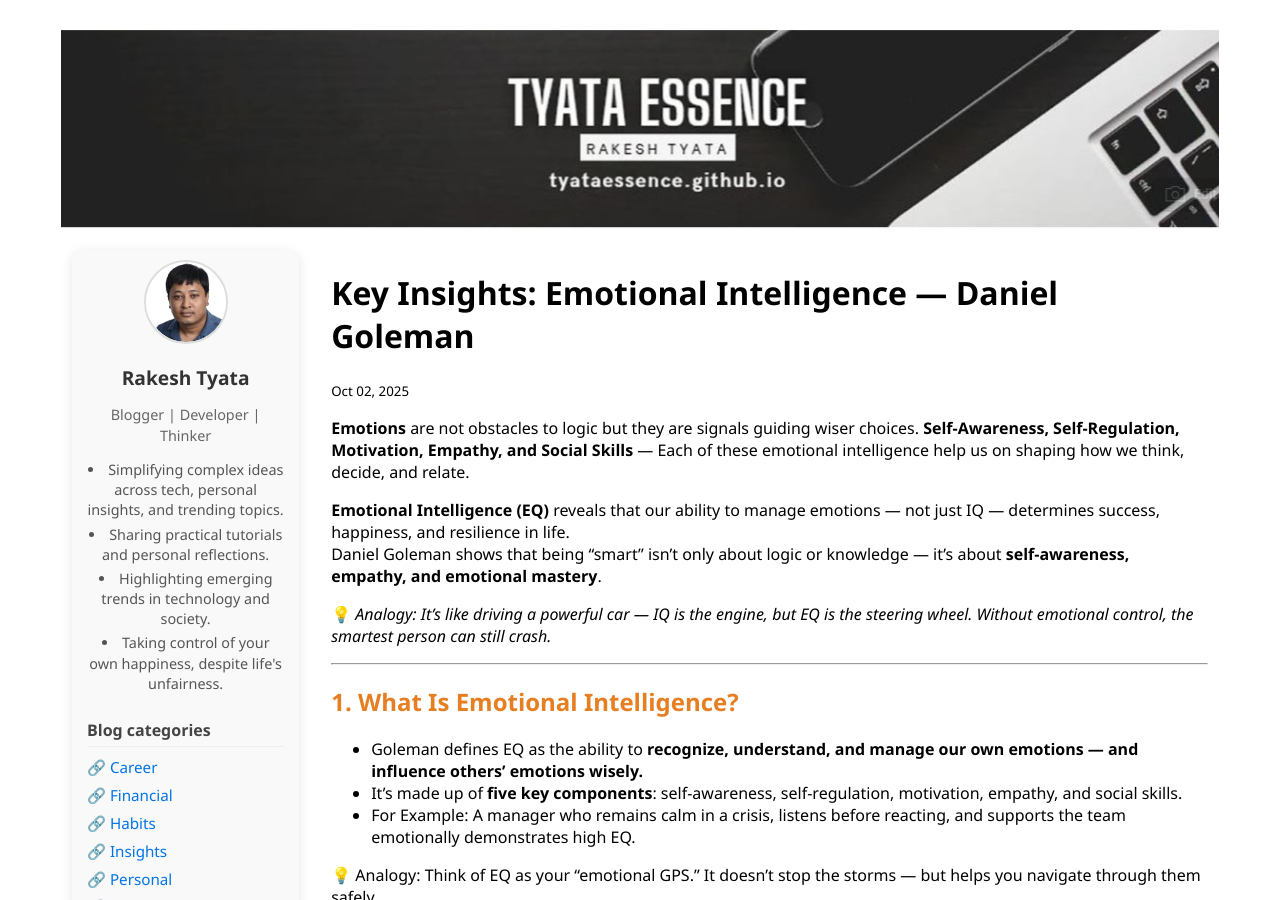
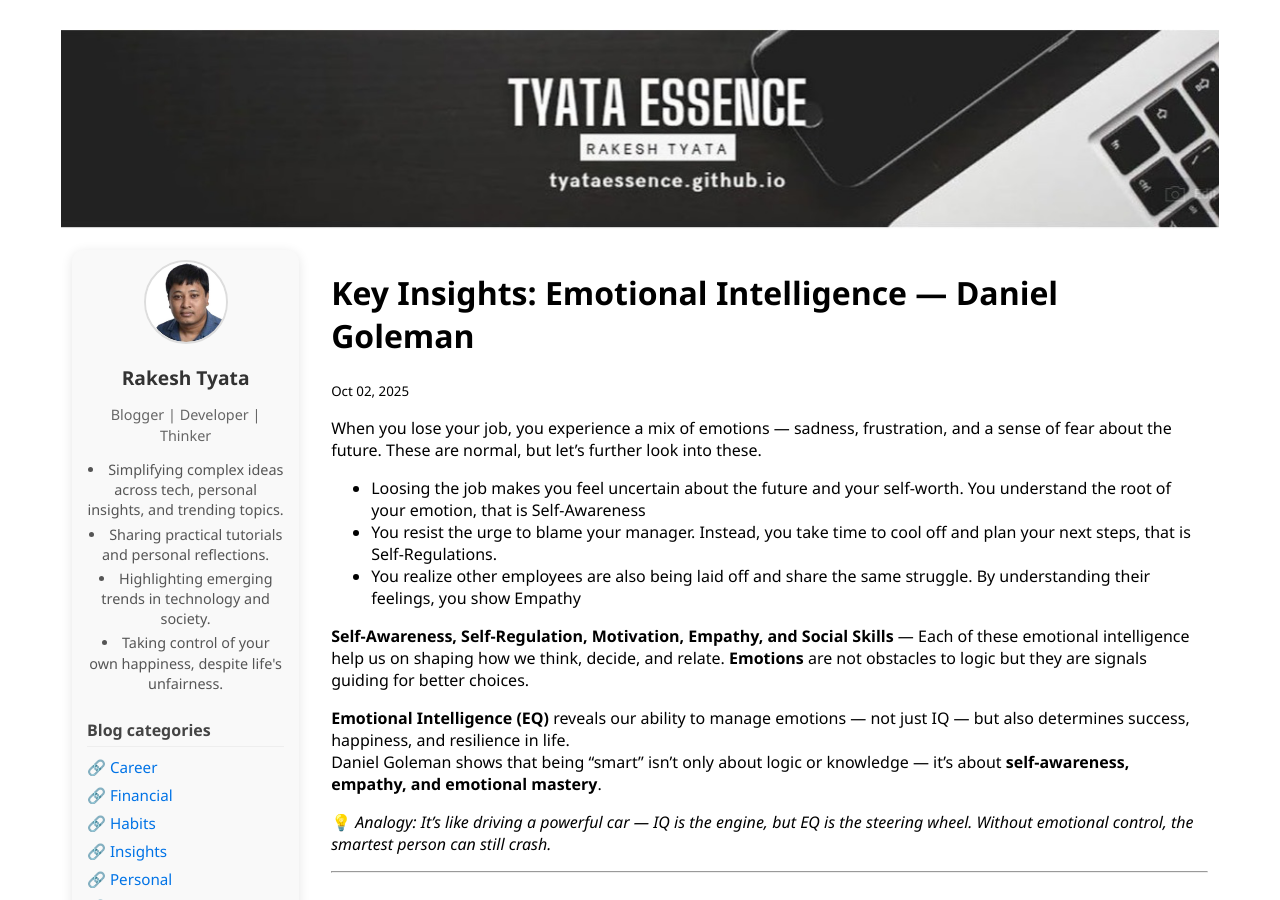
Before and after one commit to tyataessence/tyataessence.github.io, a Jekyll site: the page built from _posts/career/2025-10-02-key-insights-emotional-intelligence.md, in a window 1280 px wide and 900 px high. Built offline with Jekyll 4.4.1, drawn with Linux system fonts in a browser that asks for light colours.

Commit message:
Updating post

```diff
--- a/_posts/career/2025-10-02-key-insights-emotional-intelligence.md
+++ b/_posts/career/2025-10-02-key-insights-emotional-intelligence.md
@@ -6,9 +6,14 @@ categories: [Career]
 author: Rakesh Tyata
 ---
 
-**Emotions** are not obstacles to logic but they are signals guiding wiser choices. **Self-Awareness, Self-Regulation, Motivation, Empathy, and Social Skills** — Each of these emotional intelligence help us on shaping how we think, decide, and relate.
+When you lose your job, you experience a mix of emotions — sadness, frustration, and a sense of fear about the future. These are normal, but let's further look into these.
+- Loosing the job makes you feel uncertain about the future and your self-worth. You understand the root of your emotion, that is Self-Awareness
+- You resist the urge to blame your manager. Instead, you take time to cool off and plan your next steps, that is Self-Regulations.
+- You realize other employees are also being laid off and share the same struggle. By understanding their feelings, you show Empathy
 
-**Emotional Intelligence (EQ)** reveals that our ability to manage emotions — not just IQ — determines success, happiness, and resilience in life.
+**Self-Awareness, Self-Regulation, Motivation, Empathy, and Social Skills** — Each of these emotional intelligence help us on shaping how we think, decide, and relate. **Emotions** are not obstacles to logic but they are signals guiding for better choices.
+
+**Emotional Intelligence (EQ)** reveals our ability to manage emotions — not just IQ — but also determines success, happiness, and resilience in life.
 Daniel Goleman shows that being "smart" isn't only about logic or knowledge — it's about **self-awareness, empathy, and emotional mastery**.
 
 💡 _Analogy: It's like driving a powerful car — IQ is the engine, but EQ is the steering wheel. Without emotional control, the smartest person can still crash._
```
